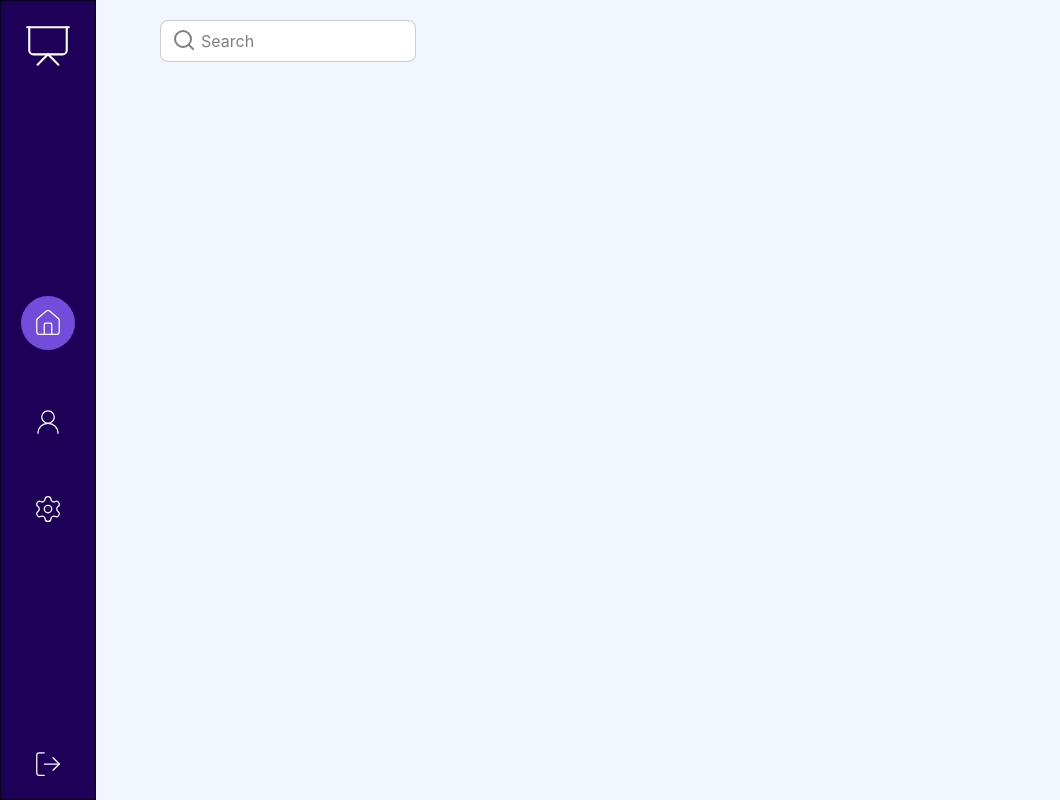
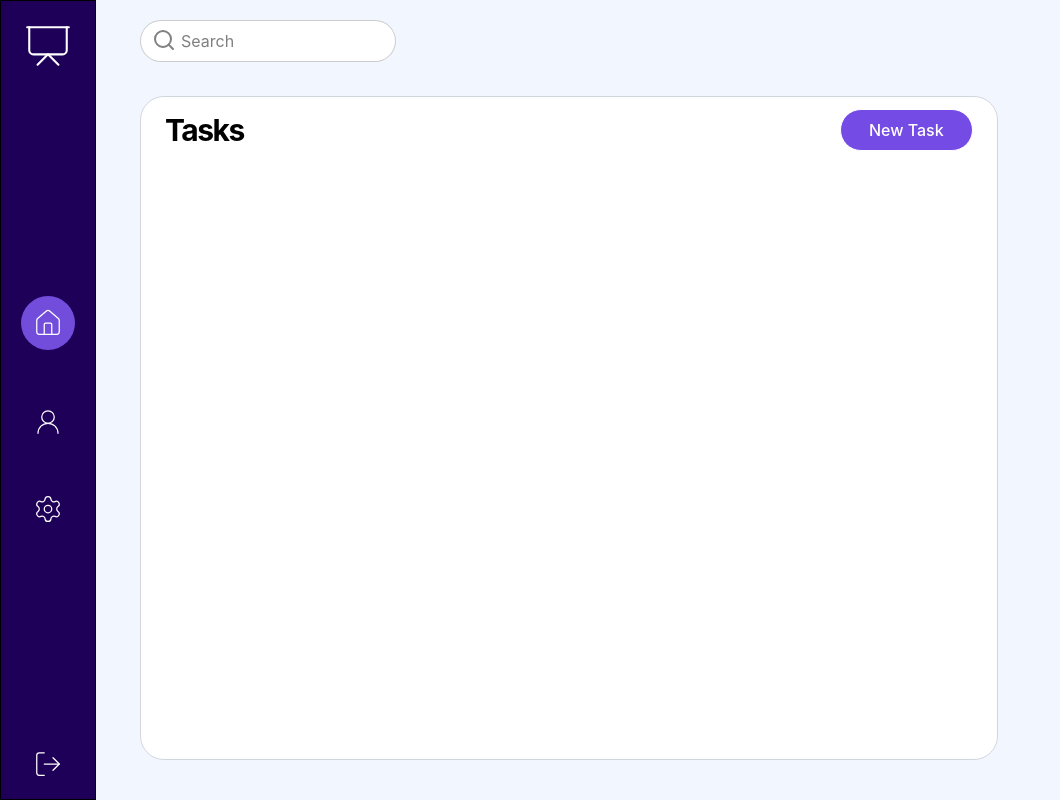
Before and after one commit to mgalen007/Kanban-Board, a React (Vite) app: page / in a window 1280 px wide. Shown: the whole page, without its empty margins (0-1060 px from the left). Built offline with nearby package versions, Linux system fonts and the light colour scheme.

Commit message:
Added Button component + improved Sidebar positioning

```diff
--- a/src/App.tsx
+++ b/src/App.tsx
@@ -2,6 +2,7 @@ import { useState } from 'react'
 import React from 'react'
 import SideBar from './components/SideBar.tsx'
 import SearchBar from './components/SearchBar.tsx'
+import Board from './components/Board.tsx'
 
 const App = () => {
 
@@ -9,7 +10,6 @@ const App = () => {
   const [searchQuery, setSearchQuery] = useState('')
 
   const handleSearch = (e: React.ChangeEvent<HTMLInputElement>) => {
-    console.log(e.target.value)
     setSearchQuery(e.target.value)
   }
 
@@ -24,6 +24,7 @@ const App = () => {
         onChange={handleSearch}
         value={searchQuery}
       />
+      <Board />
     </div>
   )
 }
--- a/src/components/Board.tsx
+++ b/src/components/Board.tsx
@@ -0,0 +1,22 @@
+import Button from './Button.tsx'
+
+const Board = () => {
+    return (
+        <div
+            className="bg-white fixed top-[12vh] left-35 border border-gray-300 rounded-3xl w-[67%] h-[83vh]"
+        >
+            <div
+                className="mt-3 px-6 flex items-center justify-between"
+            >
+                <h1
+                    className="font-bold tracking-tighter text-3xl"
+                >
+                    Tasks
+                </h1>
+                <Button text="New Task" />
+            </div>
+        </div>
+    )
+}
+
+export default Board
--- a/src/components/Button.tsx
+++ b/src/components/Button.tsx
@@ -0,0 +1,16 @@
+
+interface ButtonProps {
+    text: string
+}
+
+const Button = ({text}: ButtonProps) => {
+    return (
+        <button
+            className="border py-2 px-7 rounded-3xl bg-[#754be5] text-white font-medium cursor-pointer transition-all delay-75 ease-in hover:bg-[#1e0058]/80"
+        >
+            {text}
+        </button>
+    )
+}
+
+export default Button
--- a/src/components/SearchBar.tsx
+++ b/src/components/SearchBar.tsx
@@ -7,10 +7,10 @@ interface SearchBarProps {
     value: string
 }
 
-function SearchBar({ placeholder, onChange, value }: SearchBarProps) {
+const SearchBar = ({ placeholder, onChange, value }: SearchBarProps) => {
     return (
         <div
-            className="fixed left-40 top-5 w-[20%]"
+            className="fixed left-35 top-5 w-[20%]"
         >
             <Search
                 color="gray"
@@ -22,7 +22,7 @@ function SearchBar({ placeholder, onChange, value }: SearchBarProps) {
                 name="search-bar"
                 value={value}
                 onChange={onChange}
-                className="border border-black/20 bg-white rounded-lg w-full pr-4 py-2 pl-10 focus:border-gray-500 focus:outline-none"
+                className="border border-black/20 bg-white rounded-3xl w-full pr-4 py-2 pl-10 focus:border-gray-500 focus:outline-none"
             ></input>
         </div>
     )
--- a/src/components/SideBar.tsx
+++ b/src/components/SideBar.tsx
@@ -24,7 +24,7 @@ const SideBar = ({ active, onIconClick }: SideBarProps) => {
     let optionIcons = [icons[1], icons[2], icons[3]]
 
     return (
-        <nav className="bg-[#1e0058] border w-fit fixed left-0 h-full px-5 flex flex-col justify-between py-5 items-center">
+        <nav className="bg-[#1e0058] border w-fit h-[100vh] px-5 flex flex-col justify-between py-5 items-center">
             <div>
                 {icons[0].node}
             </div>
```
